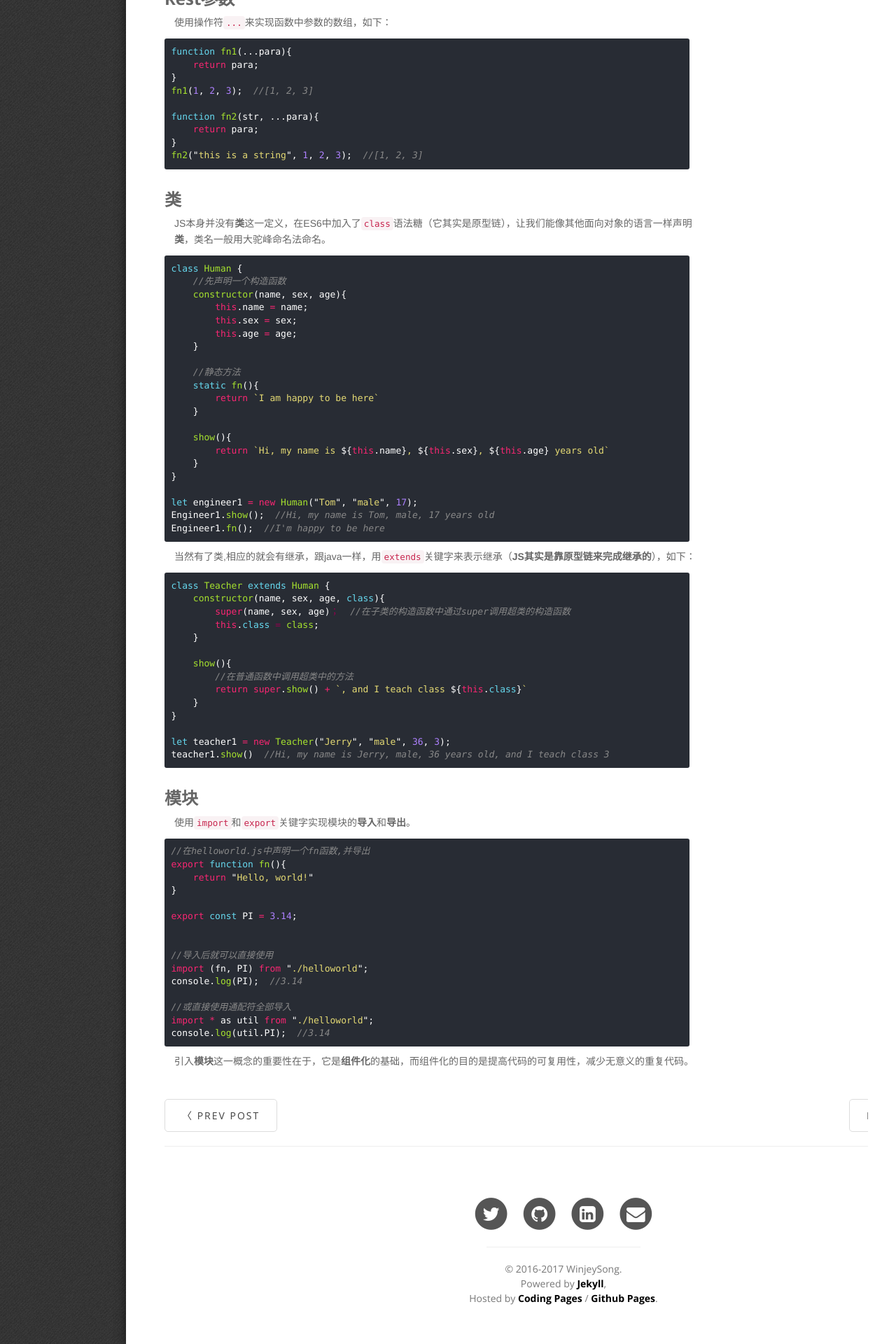
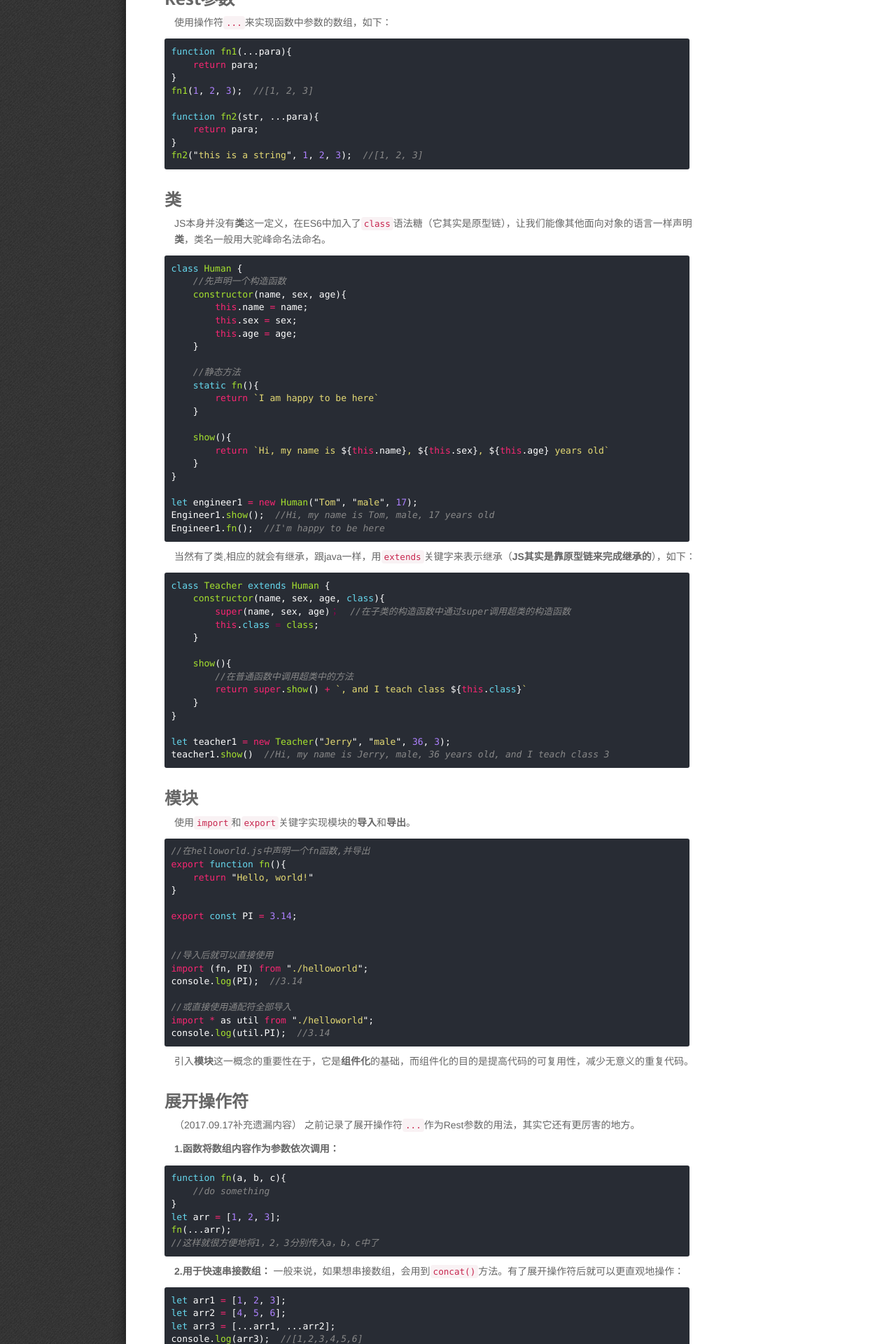
Before and after one commit to winjeysong/winjeysong.github.io, a Jekyll site: the page built from _posts/2017-05-10-note-of-es6.md, in a window 1280 px wide. Shown: the part 3080-5000 px from the top of the page at 70% size. Built offline with Jekyll 4.4.1, drawn with Linux system fonts in a browser that asks for light colours; some web fonts are replaced; comment, search, counter and statistics services are not loaded.

Commit message:
Add content in existed post

````diff
--- a/_posts/2017-05-10-note-of-es6.md
+++ b/_posts/2017-05-10-note-of-es6.md
@@ -199,3 +199,44 @@ import * as util from "./helloworld";
 console.log(util.PI);  //3.14
 ```
 引入**模块**这一概念的重要性在于，它是**组件化**的基础，而组件化的目的是提高代码的可复用性，减少无意义的重复代码。
+
+### 展开操作符
+（2017.09.17补充遗漏内容）
+之前记录了展开操作符`...`作为Rest参数的用法，其实它还有更厉害的地方。
+
+**1.函数将数组内容作为参数依次调用：**
+```javascript
+function fn(a, b, c){
+    //do something
+}
+let arr = [1, 2, 3];
+fn(...arr);
+//这样就很方便地将1，2，3分别传入a，b，c中了
+```
+
+**2.用于快速串接数组：**
+一般来说，如果想串接数组，会用到`concat()`方法。有了展开操作符后就可以更直观地操作：
+```javascript
+let arr1 = [1, 2, 3];
+let arr2 = [4, 5, 6];
+let arr3 = [...arr1, ...arr2];
+console.log(arr3);  //[1,2,3,4,5,6]
+```
+
+**3.用于对象可枚举属性的复制：**
+>注意：这是属于ES7的特性。
+
+作用效果类似于数组：
+```javascript
+let class1 = {students: 40, teachers: 6 };
+class1 = {...class1, math: 85};
+console.log(class1); // {students: 40, teachers: 6, math: 85}
+```
+如果想要用在React中用到这一特性，需要如下操作：
+```terminal
+npm install babel-preset-stage-2  --save-dev
+```
+然后在`.babelrc`文件中的`presets`下添加如下值：
+```json
+"presets": ["stage-2"]
+```
````
